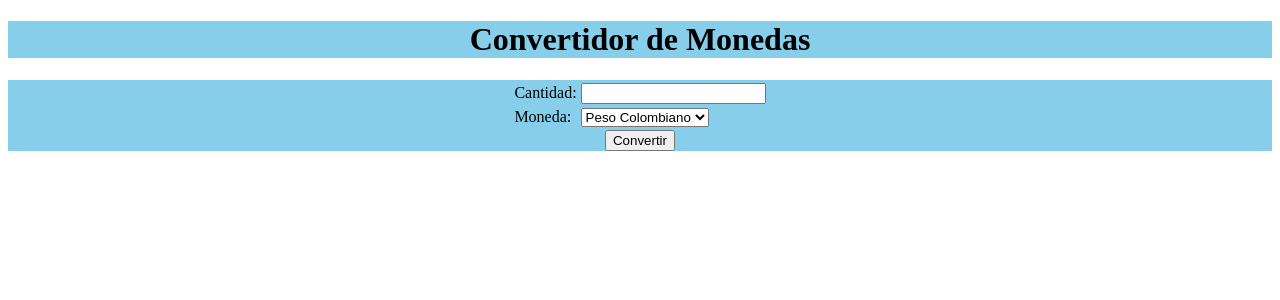
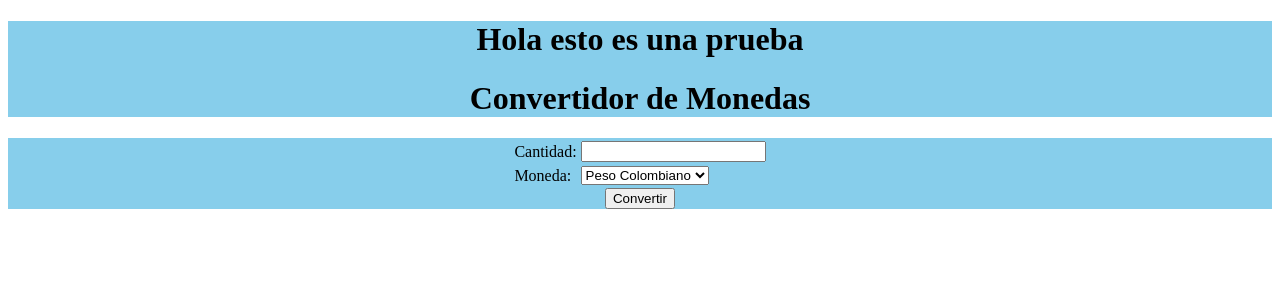
Before and after one commit to sergioandresco/Convertidor, a PHP site: page / in a window 1280 px wide. Shown: the top 300 px of the page. Run offline with PHP 8.4, Linux system fonts and the light colour scheme.

Commit message:
Commit 2 Sergio

```diff
--- a/Index.php
+++ b/Index.php
@@ -11,6 +11,7 @@
 <body>
     <header style="background-color: skyblue;">
     <center>
+        <h1>Hola esto es una prueba</h1>
         <h1>Convertidor de Monedas</h1>
     </center>
     </header>
```
